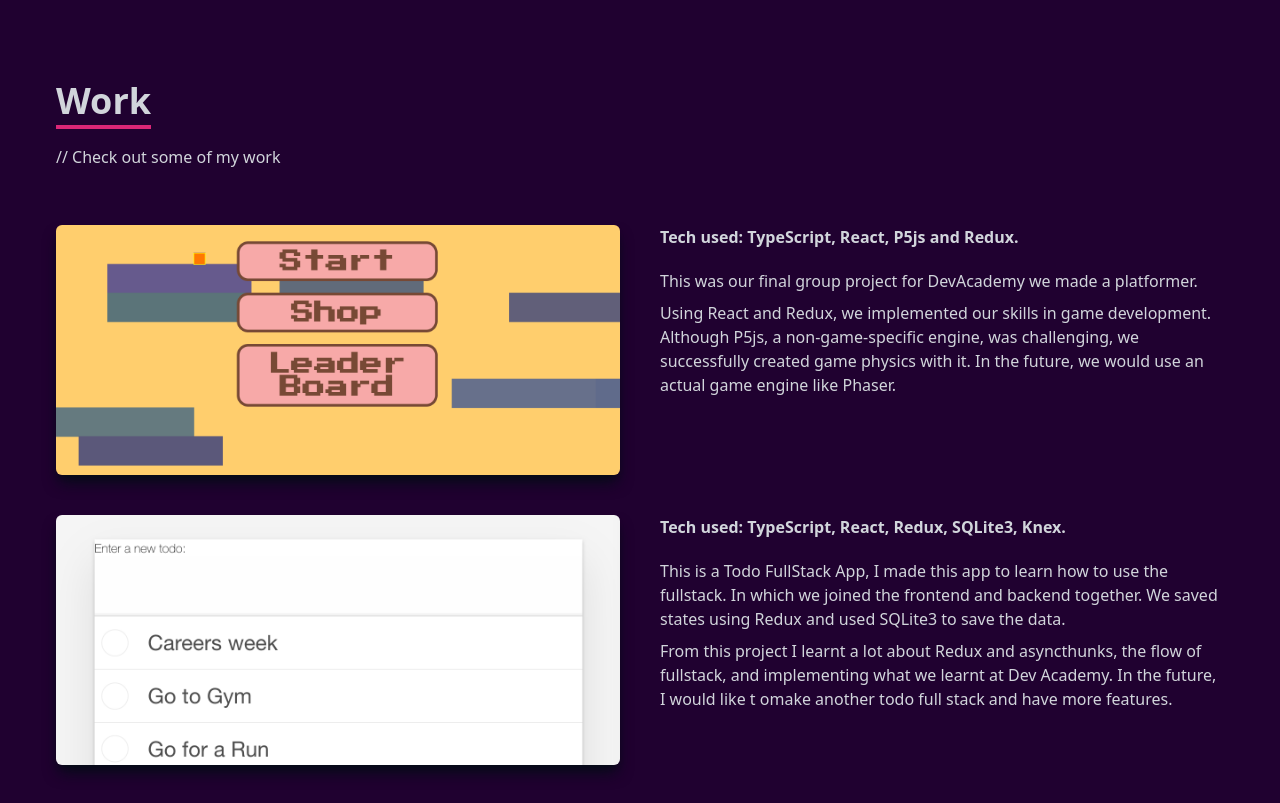
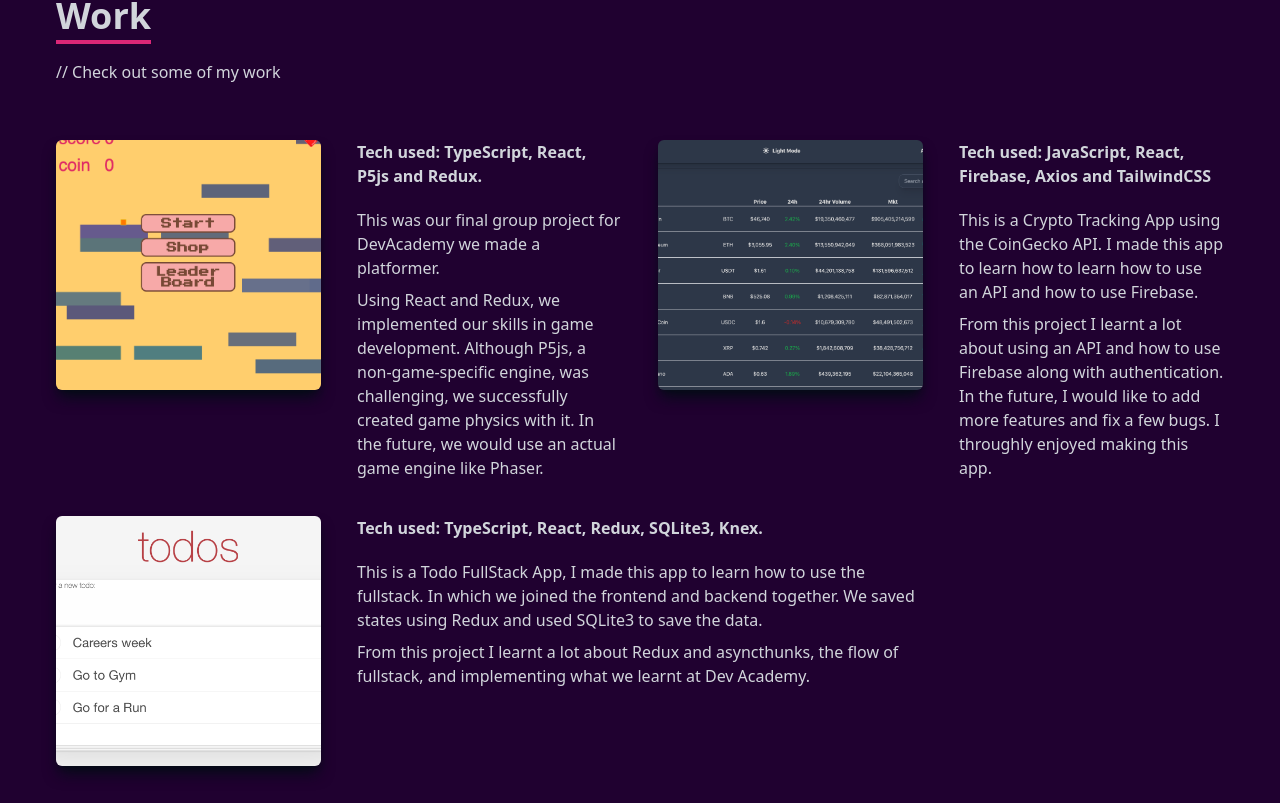
Before and after one commit to pulsarbeam/personal-website, a React (Vite) app: page / in a window 1280 px wide. Shown: the part 2377-3180 px from the top of the page. Built offline with nearby package versions, Linux system fonts and the light colour scheme.

Commit message:
fixed some styling issues

```diff
--- a/src/components/Skills.tsx
+++ b/src/components/Skills.tsx
@@ -9,7 +9,7 @@ import Typescript from '../assets/typescript.png'
 const Skills = () => {
   return (
     <Element name="skills">
-      <div className="w-full h-screen bg-[#200130] text-gray-300">
+      <div className="w-full h-screen bg-[#200130] text-gray-300 pb-10">
         <div className="max-w-[1000px] mx-auto p-4 flex flex-col justify-center w-full h-full">
           <div>
             <h1 className="text-4xl font-bold inline border-b-4 border-pink-600 ">
--- a/src/components/Work.tsx
+++ b/src/components/Work.tsx
@@ -1,27 +1,28 @@
 import { Element } from 'react-scroll'
 import squishy from '../assets/squishy.png'
 import todo from '../assets/todo.png'
+import cryptogoat from '../assets/cryptogoat.png'
 
 const Work = () => {
   return (
     <Element name="work">
       <div className="w-full md:h-screen bg-[#200130] text-gray-300">
-        <div className="max-w-[1200px] mx-auto p-4 flex flex-col justify-center h-full w-full">
+        <div className="max-w-[1200px] mx-auto p-4 flex flex-col justify-center h-full w-full pb-[100px]">
           <div className="pb-8">
             <h1 className="text-4xl font-bold inline border-b-4 text-gray-300 border-pink-600">
               Work
             </h1>
             <p className="py-6">// Check out some of my work</p>
           </div>
-          <div className="grid sm:grid-cols-2 md:grid-cols-2 gap-10">
+          <div className="grid grid-cols-3 md:grid-cols-4 gap-9">
             <div
               style={{ backgroundImage: `url(${squishy})` }}
               className="shadow-lg shadow-[#040c16] group container rounded-md flex justify-center items-center mx-auto content-div"
             >
               <div className="opacity-0 group-hover:opacity-80">
-                <span className="text-2xl font-bold text-white tracking-wider px-4">
+                <p className="text-2xl font-bold text-white tracking-wider px-4">
                   Squishy Squish Game
-                </span>
+                </p>
                 <div className="pt-8 text-center">
                   <a
                     target="_blank"
@@ -50,15 +51,57 @@ const Work = () => {
               </p>
               <p className="text-left"></p>
             </div>
+            <div
+              style={{ backgroundImage: `url(${cryptogoat})` }}
+              className="shadow-lg shadow-[#040c16] group container rounded-md flex justify-center items-center mx-auto content-div"
+            >
+              <div className="opacity-0 group-hover:opacity-80">
+                <p className="text-2xl font-bold text-white tracking-wider px-4">
+                  CryptoGoat
+                </p>
+                <div className="pt-8 text-center">
+                  <a
+                    target="_blank"
+                    href="https://github.com/pulsarbeam/crypto-app"
+                  >
+                    <button className="text-center rounded-lg px-4 py-3 m-2 bg-white text-gray-700 font-bold text-lg">
+                      Code
+                    </button>
+                  </a>
+                  <a target="_blank" href="https://cryptogoat-374da.web.app/">
+                    <button className="text-center rounded-lg px-4 py-3 m-2 bg-white text-gray-700 font-bold text-lg">
+                      Demo
+                    </button>
+                  </a>
+                </div>
+              </div>
+            </div>
+            <div>
+              <p className="text-left font-bold mb-5">
+                Tech used: JavaScript, React, Firebase, Axios and TailwindCSS
+              </p>
+              <p className="text-left mb-2">
+                This is a Crypto Tracking App using the CoinGecko API. I made
+                this app to learn how to learn how to use an API and how to use
+                Firebase.
+              </p>
+              <p className="text-left">
+                From this project I learnt a lot about using an API and how to
+                use Firebase along with authentication. In the future, I would
+                like to add more features and fix a few bugs. I throughly
+                enjoyed making this app.
+              </p>
+              <p className="text-left"></p>
+            </div>
 
             <div
               style={{ backgroundImage: `url(${todo})` }}
               className="shadow-lg shadow-[#040c16] group container rounded-md flex justify-center items-center mx-auto content-div"
             >
               <div className="opacity-0 group-hover:opacity-80">
-                <span className="text-2xl font-bold text-white tracking-wider text-center px-4">
+                <p className="text-2xl font-bold text-white tracking-wider text-center px-4">
                   Todo List Full Stack
-                </span>
+                </p>
                 <div className="pt-8 text-center">
                   <a
                     target="_blank"
@@ -71,7 +114,7 @@ const Work = () => {
                 </div>
               </div>
             </div>
-            <div>
+            <div className="md:col-span-2">
               <p className="text-left font-bold mb-5">
                 Tech used: TypeScript, React, Redux, SQLite3, Knex.
               </p>
@@ -85,8 +128,7 @@ const Work = () => {
               <p className="text-left">
                 From this project I learnt a lot about Redux and asyncthunks,
                 the flow of fullstack, and implementing what we learnt at Dev
-                Academy. In the future, I would like t omake another todo full
-                stack and have more features.
+                Academy.
               </p>
             </div>
           </div>
```
Also changed, not shown: src/assets/cryptogoat.png (added).
